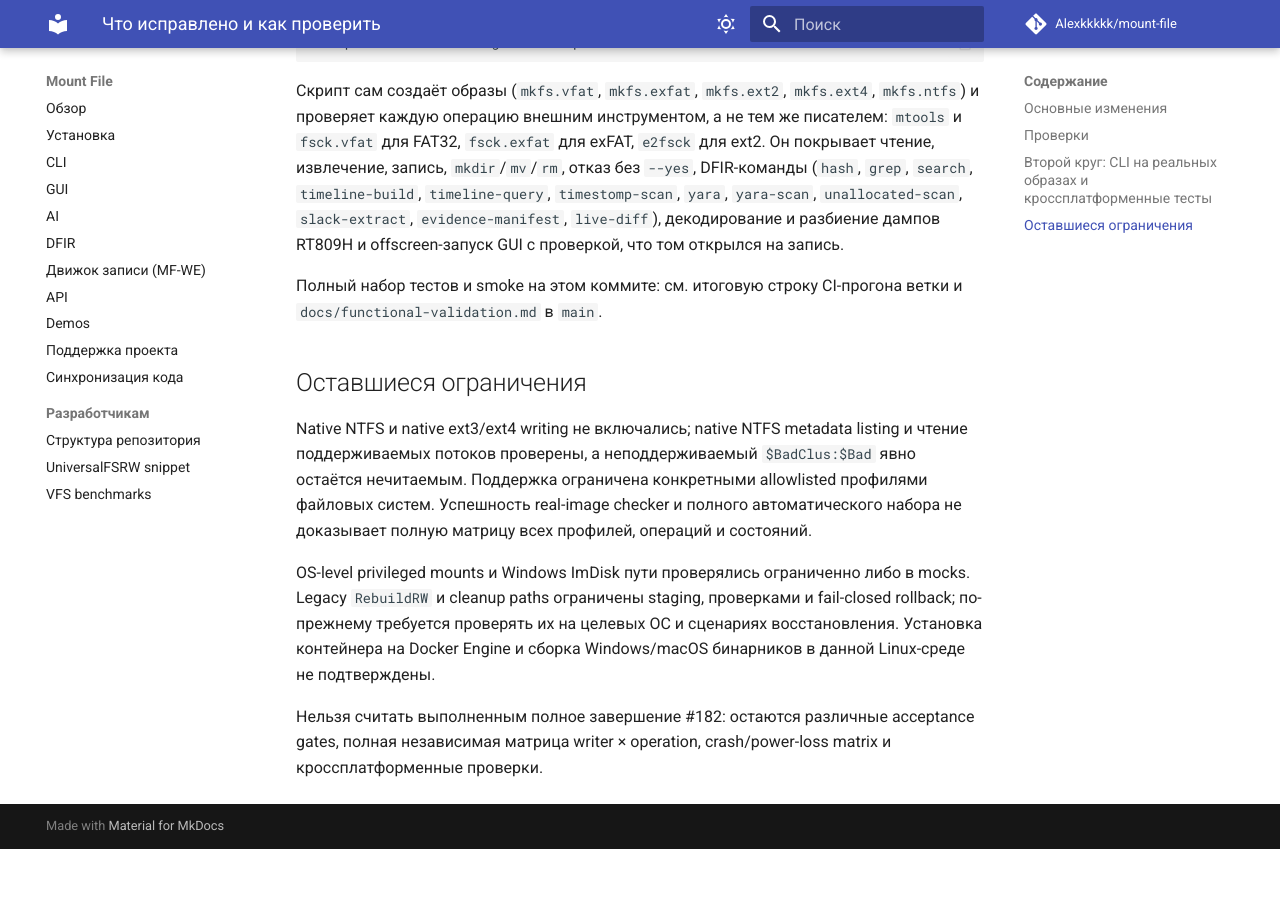
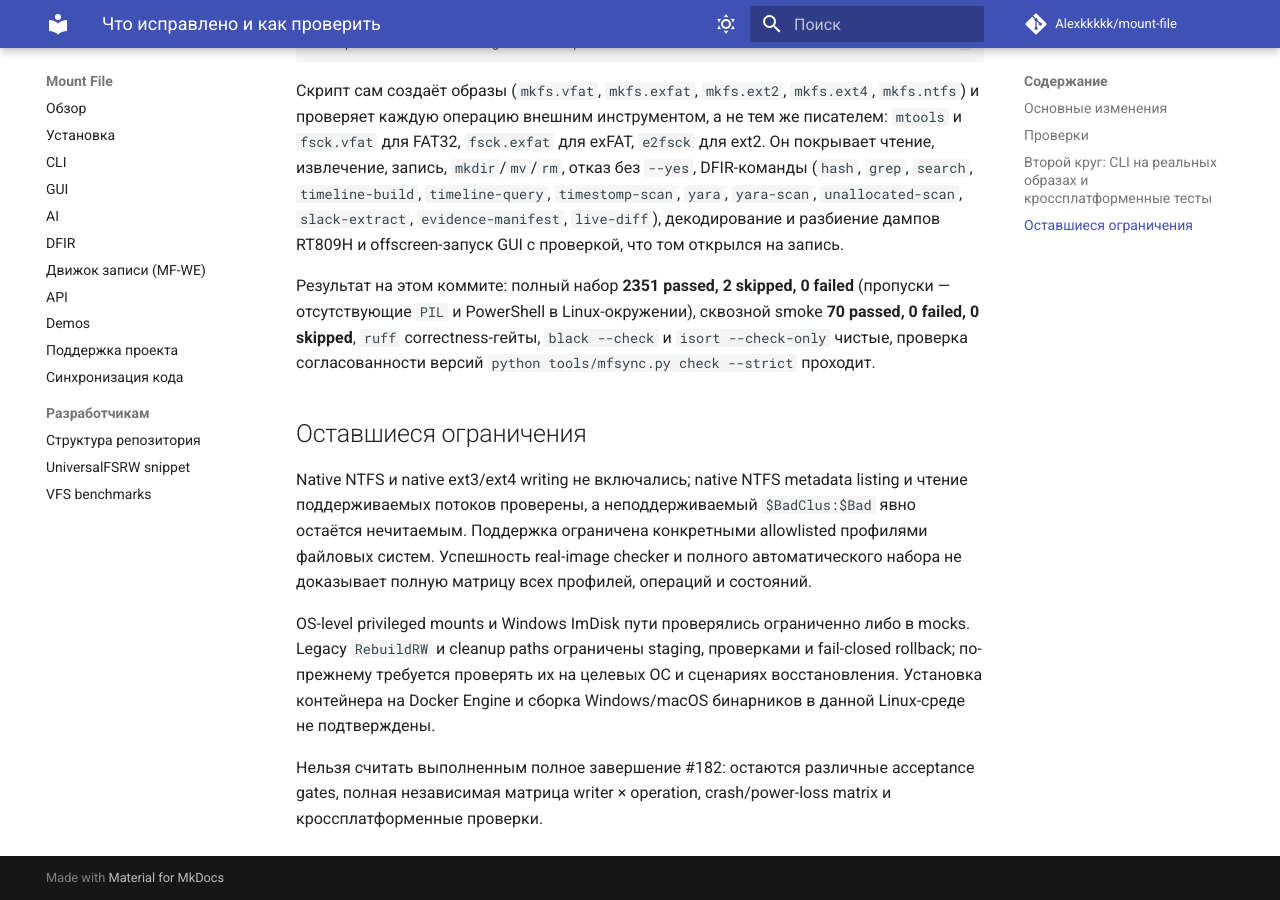
Before and after one commit to Alexkkkkk/mount-file, an MkDocs documentation site: the page built from docs/functional-validation.md, in a window 1280 px wide and 900 px high, scrolled down 3085 px. Built offline with MkDocs 1.6.1 and Material for MkDocs 9.7.7, drawn with Linux system fonts in a browser that asks for light colours; comment, search, counter and statistics services are not loaded; before the commit the page ends 3934 px from its top, so only the background shows below that.

Commit message:
docs: record the second functional-audit round and smoke results

```diff
--- a/docs/functional-validation.md
+++ b/docs/functional-validation.md
@@ -92,8 +92,11 @@ scripts/smoke-real-images.sh /tmp/mountfile-smoke
 `slack-extract`, `evidence-manifest`, `live-diff`), декодирование и разбиение
 дампов RT809H и offscreen-запуск GUI с проверкой, что том открылся на запись.
 
-Полный набор тестов и smoke на этом коммите: см. итоговую строку CI-прогона
-ветки и `docs/functional-validation.md` в `main`.
+Результат на этом коммите: полный набор **2351 passed, 2 skipped, 0 failed**
+(пропуски — отсутствующие `PIL` и PowerShell в Linux-окружении), сквозной smoke
+**70 passed, 0 failed, 0 skipped**, `ruff` correctness-гейты, `black --check` и
+`isort --check-only` чистые, проверка согласованности версий
+`python tools/mfsync.py check --strict` проходит.
 
 ## Оставшиеся ограничения
 
```
